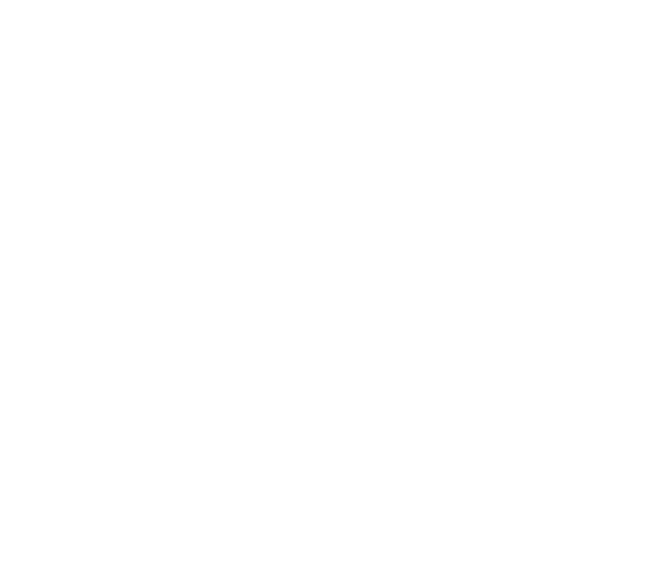
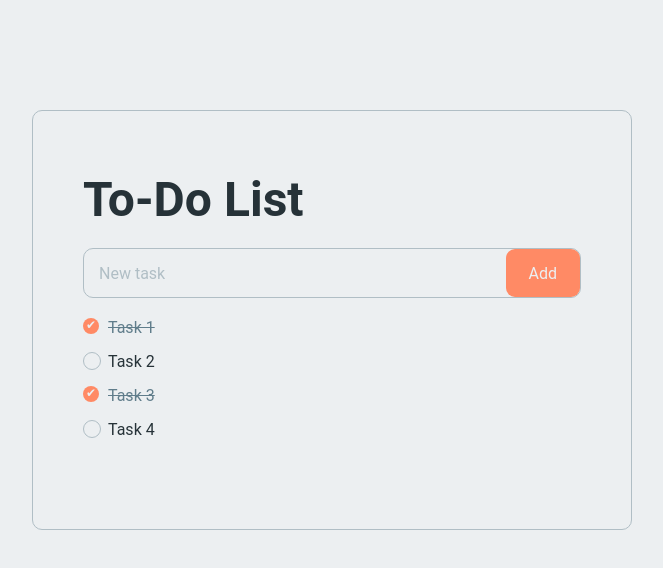
Before and after one commit to parunchxi/JavaScript-ToDoList, a plain HTML site: page index.html in a window 1280 px wide. Shown: the whole page, without its empty margins (308-971 px from the left). Drawn offline with Linux system fonts and the light colour scheme.

Commit message:
Add Card

```diff
--- a/index.html
+++ b/index.html
@@ -5,12 +5,26 @@
     <meta charset="UTF-8">
     <meta http-equiv="X-UA-Compatible" content="IE=edge">
     <meta name="viewport" content="width=device-width, initial-scale=1.0">
-    <title>To Do List</title>
+    <title>To-Do List</title>
     <link rel="stylesheet" href="style.css">
 </head>
 
 <body>
-
+    <div class="container">
+        <div class="card">
+            <h1>To-Do List</h1>
+            <div class="add-task-input">
+                <input type="text" id="new_task" placeholder="New task">
+                <button id="add">Add</button>
+            </div>
+            <ul>
+                <li class="checked">Task 1</li>
+                <li>Task 2</li>
+                <li class="checked">Task 3</li>
+                <li>Task 4</li>
+            </ul>
+        </div>
+    </div>
 
     <script src="script.js"></script>
 
--- a/style.css
+++ b/style.css
@@ -7,9 +7,120 @@
 
 :root {
     --black: #263238;
+    --light-black: #607D8B;
     --gray: #B0BEC5;
     --white: #ECEFF1;
-    --red: #F44336;
     --primary-color: #FF8A65;
     --primary-color-darker: #FF7043;
 }
+
+::selection {
+    background-color: var(--primary-color);
+    color: var(--white);
+}
+
+::placeholder {
+    color: var(--gray);
+    user-select: none;
+}
+
+body {
+    background-color: var(--white);
+}
+
+.container {
+    width: 100vw;
+    min-height: 100vh;
+    padding: 10px;
+}
+
+.card {
+    max-width: 600px;
+    margin: 100px auto;
+    padding: 60px 50px 90px;
+    border-radius: 10px;
+    border: 1px solid var(--gray);
+}
+
+h1 {
+    font-size: 3rem;
+    color: var(--black);
+    margin-bottom: 20px;
+}
+
+.add-task-input {
+    width: 100%;
+    height: 50px;
+    border-radius: 10px;
+    border: 1px solid var(--gray);
+    margin: 20px 0;
+    display: flex;
+    align-items: center;
+    justify-content: space-between;
+}
+
+.add-task-input input {
+    border: none;
+    outline: none;
+    width: 85%;
+    height: 100%;
+    padding: 0 15px;
+    font-size: 16px;
+    color: var(--black);
+    background-color: transparent;
+}
+
+.add-task-input button {
+    border: none;
+    outline: none;
+    font-size: 16px;
+    color: var(--white);
+    height: 100%;
+    width: 15%;
+    border-radius: 9px;
+    background-color: var(--primary-color);
+    cursor: pointer;
+}
+
+.add-task-input button:hover {
+    background-color: var(--primary-color-darker);
+}
+
+ul {
+    position: relative;
+    list-style: none;
+    display: flex;
+    flex-direction: column;
+    gap: 15px;
+}
+
+ul li {
+    color: var(--black);
+    font-size: 16px;
+    padding-left: 25px;
+    cursor: pointer;
+}
+
+ul li::before {
+    content: ' ';
+    position: absolute;
+    left: 0;
+    width: 16px;
+    height: 16px;
+    border-radius: 50%;
+    border: 1px solid var(--gray);
+}
+
+ul li.checked {
+    text-decoration: line-through;
+    color: var(--light-black);
+}
+
+ul li.checked::before {
+    content: '\2714';
+    text-align: center;
+    font-size: 12px;
+    color: var(--white);
+    border: none;
+    background-color: var(--primary-color);
+}
```
